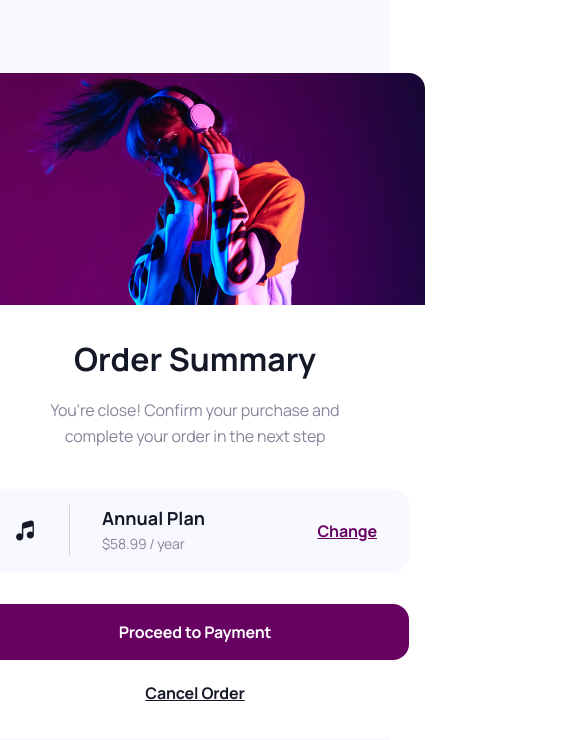
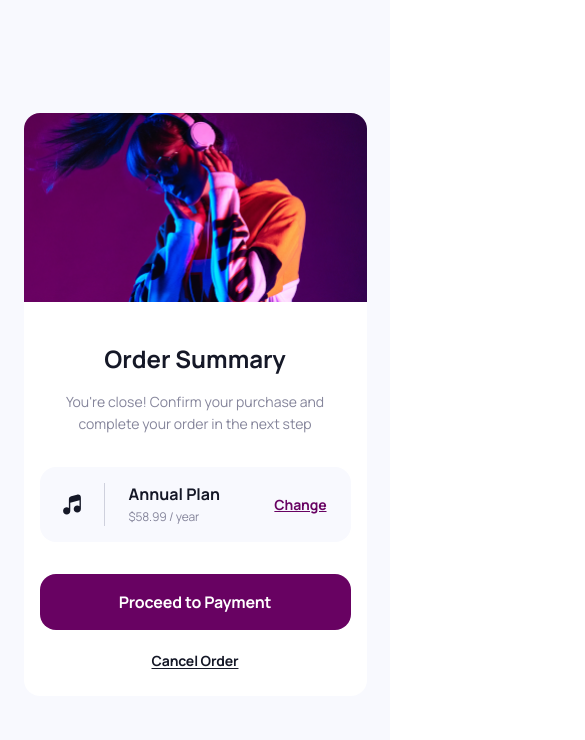
Before and after one commit to BartZaw00/Order-Summary, a website built with Vite: page index.html in a window 390 px wide. Shown: the top 740 px of the page, 585 px wide, since content can reach past the window. Built offline with nearby package versions, Linux system fonts and the light colour scheme.

Commit message:
Responsiveness done on all devices

```diff
--- a/index.html
+++ b/index.html
@@ -4,7 +4,7 @@
     <meta charset="UTF-8" />
     <link rel="icon" type="image/svg+xml" href="/vite.svg" />
     <meta name="viewport" content="width=device-width, initial-scale=1.0" />
-    <title>INVO Academy JS Starter with Vite</title>
+    <title>Order Summary</title>
   </head>
 
   <!-- In order to start your challenge, remove all the content inside <div id="home-page"></div> and start coding :) -->
@@ -13,8 +13,12 @@
     <div id="home-page">
       <div class="c-section">
         <div class="c-summary-box">
-          <img
+          <img class="c-summary-box__photo"
             src="/public/images/order-summary.png"
+            alt="order summary photo"
+          />
+          <img class="c-summary-box__photo-small"
+            src="/public/images/order-summary-tablet.png"
             alt="order summary photo"
           />
           <div class="c-summary-box__content">
@@ -38,7 +42,6 @@
                   <span class="c-summary-plan__description">$58.99 / year</span>
                 </div>
               </div>
-
               <a class="c-summary-plan__change-btn" href="#">Change</a>
             </div>
           </div>
--- a/src/global-styles/style.scss
+++ b/src/global-styles/style.scss
@@ -14,10 +14,3 @@
 body {
   font-family: "Manrope", sans-serif;
 }
-
-#home-page {
-  background-color: var(--color-background);
-  min-height: 100vh;
-  display: flex;
-  justify-content: center;
-}
--- a/src/global-styles/styles/root.scss
+++ b/src/global-styles/styles/root.scss
@@ -9,4 +9,5 @@
   --color-body: #85859b;
   --color-stroke: #cfd1dd;
   --color-white: #ffffff;
+  --color-button-hover: #490245;
 }
--- a/src/pages/home-page/styles/home-page.scss
+++ b/src/pages/home-page/styles/home-page.scss
@@ -1,2 +1,10 @@
 /// Homepage Styles File
 /// Here we import all the Styles files we need for our Homepage.
+
+
+#home-page {
+    background-color: var(--color-background);
+    min-height: 100vh;
+    display: flex;
+    justify-content: center;
+  }
--- a/src/pages/home-page/styles/section.scss
+++ b/src/pages/home-page/styles/section.scss
@@ -2,3 +2,15 @@
     max-width: 1440px;
     padding: 73px 490px 72px;
 }
+
+@media screen and (min-width: 500px) and (max-width: 900px) {
+    .c-section {
+        padding: 304px 245px 304px 246px;
+    }
+}
+
+@media screen and (max-width: 500px) {
+    .c-section {
+        padding: 113px 16px;
+    }
+}
--- a/src/pages/home-page/styles/summary-box.scss
+++ b/src/pages/home-page/styles/summary-box.scss
@@ -5,8 +5,15 @@
   display: flex;
   flex-direction: column;
 
+  &__photo-small {
+    display: none;
+  }
+
   &__content {
     margin: 32px 16px;
+    display: flex;
+    flex-direction: column;
+    gap: 40px;
   }
 
   &__payment-btn {
@@ -21,14 +28,55 @@
     line-height: 26px;
     letter-spacing: -0.01em;
     text-align: center;
+    cursor: pointer;
+  }
+
+  &__payment-btn:hover {
+    background-color: var(--color-button-hover);
   }
 
   &__cancel-btn {
+    align-self: center;
     color: var(--color-title);
     font-weight: 700;
-    line-height: 26px;
+    line-height: 27px;
     letter-spacing: -0.01em;
     margin-bottom: 32px;
     text-align: center;
+    text-underline-offset: 4px;
   }
 }
+
+@media screen and (max-width: 900px) {
+  .c-summary-box {
+    max-width: 343px;
+
+    &__photo {
+      display: none;
+    }
+
+    &__photo-small {
+      display: block;
+    }
+
+    &__content {
+      margin-top: 40px;
+      gap: 32px;
+    }
+
+    &__cancel-btn {
+      font-size:14px;
+      line-height: 22px;
+      margin-bottom: 28px;
+      text-underline-offset: 2px;
+    }
+  }
+}
+
+@media screen and (max-width: 900px) {
+  .c-summary-box {
+    &__cancel-btn {
+      margin-bottom: 24px;
+    }
+  }
+}
--- a/src/pages/home-page/styles/summary-plan.scss
+++ b/src/pages/home-page/styles/summary-plan.scss
@@ -11,6 +11,7 @@
   }
 
   &__icon {
+    max-width: 24px;
   }
 
   &__border {
@@ -45,5 +46,42 @@
     line-height: 26px;
     letter-spacing: -0.01em;
     margin: 29px 0 28px;
+    text-underline-offset: 2px;
   }
 }
+
+@media screen and (max-width: 900px) {
+  .c-summary-plan {
+    padding: 0 24px 0 20px;
+
+    &__content {
+      display: flex;
+      gap: 20px;
+    }
+
+    &__border {
+      margin-right: 4px;
+    }
+
+    &__details {
+      padding: 16px 0;
+    }
+
+    &__title {
+      font-size: 16px;
+      line-height: 22px;
+    }
+
+    &__description {
+      font-size: 12px;
+      line-height: 19px;
+    }
+
+    &__change-btn {
+      font-size:14px;
+      line-height: 22px;
+      margin: 27px 0 26px;
+      text-underline-offset: 1px;
+    }
+  }
+}
--- a/src/pages/home-page/styles/summary-text.scss
+++ b/src/pages/home-page/styles/summary-text.scss
@@ -1,10 +1,10 @@
 .c-summary-text {
-    display:flex;
+  display: flex;
   flex-direction: column;
   align-items: center;
   gap: 16px;
   text-align: center;
-    margin: 0 39.5px 40px 39.5px;
+  margin: 0 39.5px;
 
   &__title {
     color: var(--color-title);
@@ -16,6 +16,21 @@
   &__description {
     color: var(--color-body);
     line-height: 26px;
-        letter-spacing: -0.01em;
   }
 }
+
+@media screen and (max-width: 900px) {
+  .c-summary-text {
+    margin: 0;
+
+    &__title {
+      font-size: 24px;
+      line-height: 33px;
+    }
+
+    &__description {
+      font-size: 14px;
+      line-height: 22px;
+    }
+  }
+}
```
Also changed, not shown: public/images/order-summary-tablet.png (added). Lines whose indentation alone changed are shown as unchanged.
